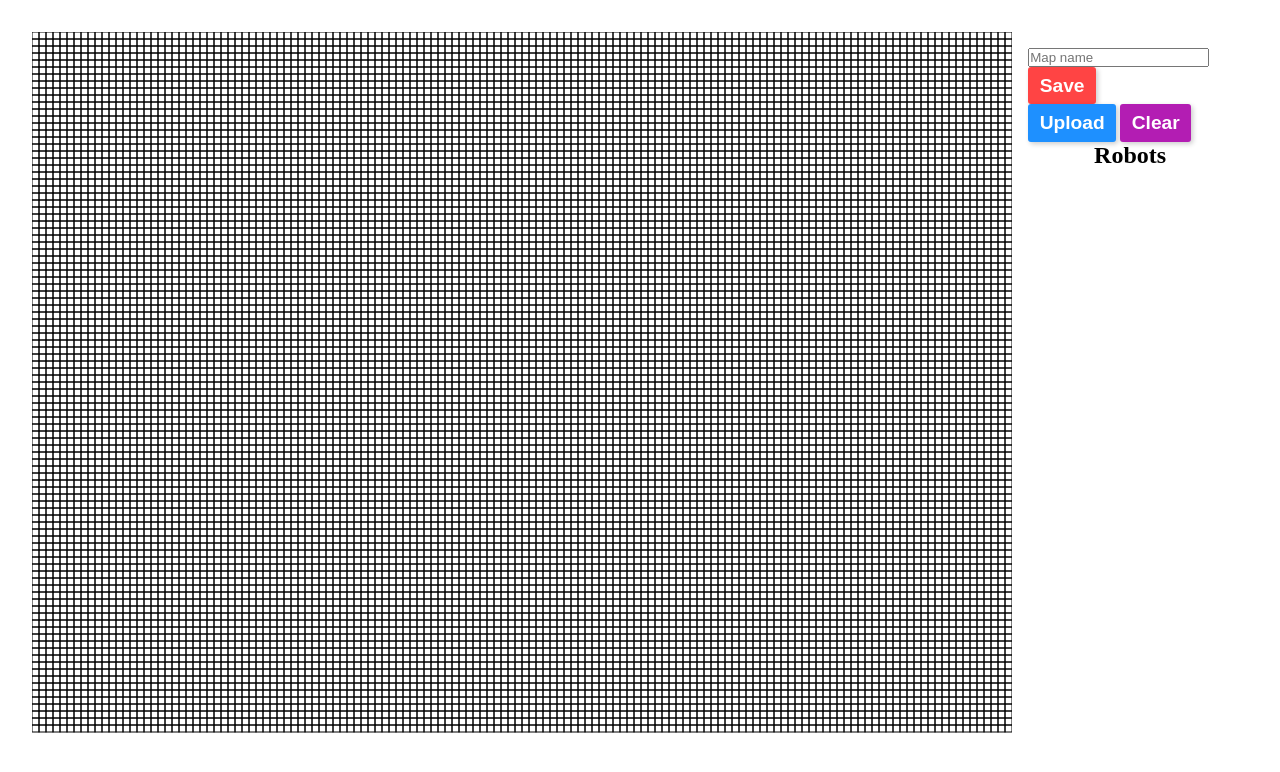
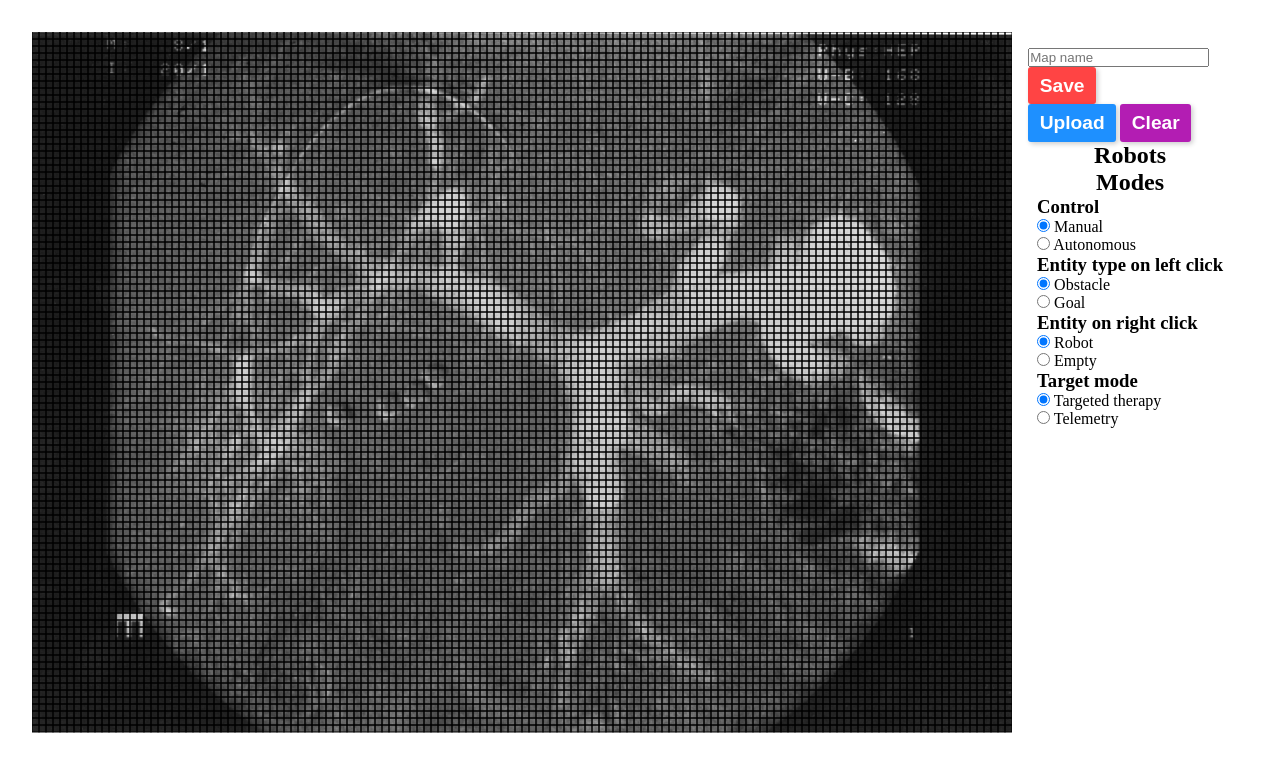
Before and after one commit to R4vio/NanobotProjectRobots, a plain HTML site: page index.html in a window 1280 px wide. Drawn offline with Linux system fonts and the light colour scheme.

Commit message:
Added features

```diff
--- a/Cell.js
+++ b/Cell.js
@@ -34,6 +34,10 @@ export default class Cell {
 				this.c.fillStyle = '#ff4444';
 				this.c.fillRect(this.x * this.size, this.y * this.size, this.size, this.size);
 				break;
+			case 'goal':
+				this.c.fillStyle = '#00ff00';
+				this.c.fillRect(this.x * this.size, this.y * this.size, this.size, this.size);
+				break;
 			default:
 				break;
 		}
--- a/controls.js
+++ b/controls.js
@@ -1,7 +1,7 @@
-function checkKey(e) {
-
+export function checkKey(e) {
     if (e.keyCode == '38') {
         // up arrow
+        console.log('test')
     }
     else if (e.keyCode == '40') {
         // down arrow
--- a/index.html
+++ b/index.html
@@ -19,11 +19,57 @@
 				</form>
 				<button id="upload-btn" class="btn upload">Upload</button>
 				<button id="clear-btn" class="btn clear">Clear</button>
-
 			</div>
 			<ul id="saved-items"></ul>
 			<h2>Robots</h2>
 			<ul id="robots"></ul>
+
+			<h2>Modes</h2>
+			<div class="radios">
+				<!-- handling/steering -->
+				<h3>Control</h3>
+				<div>
+					<input type="radio" name="handling" checked id="manual-handling" />
+					<label for="">Manual</label>
+				</div>
+				<div>
+					<input type="radio" name="handling" id="autonomous-handling" />
+					<label for="">Autonomous</label>
+				</div>
+
+				<!-- entity type -->
+				<h3>Entity type on left click</h3>
+				<div>
+					<input type="radio" name="entity" checked id="obstacle-entity" />
+					<label for="">Obstacle</label>
+				</div>
+
+				<div>
+					<input type="radio" name="entity" id="goal-entity" />
+					<label for="">Goal</label>
+				</div>
+
+				<h3>Entity on right click</h3>
+				<div>
+					<input type="radio" name="right-entity" checked id="robot-entity" />
+					<label for="">Robot</label>
+				</div>
+				<div>
+					<input type="radio" name="right-entity" id="empty-entity" />
+					<label for="">Empty</label>
+				</div>
+
+				<!-- target mode -->
+				<h3>Target mode</h3>
+				<div>
+					<input type="radio" name="target" checked id="target-therapy" />
+					<label for="">Targeted therapy</label>
+				</div>
+				<div>
+					<input type="radio" name="target" id="target-telemetry" />
+					<label for="">Telemetry</label>
+				</div>
+			</div>
 		</div>
 	</body>
 </html>
--- a/main.js
+++ b/main.js
@@ -1,5 +1,6 @@
 import Cell from "./Cell.js";
 import { ArrinArr, getObstacleMaps, getMouseCoords, popValue, duplicate, move, IndexArrinArr} from "./globalFunctions.js";
+import {checkKey} from './controls.js'
 
 const canvas = document.createElement("canvas");
 const canvasContainer = document.querySelector(".canvas-container");
@@ -25,9 +26,13 @@ let interval;
 let cells = [];
 let allPositions = [];
 let allRobots = [];
+let allGoals = [];
 let paths = [];
+let bgImage;
 function setup() {
-	grid = new PF.Grid(rows, columns)
+	bgImage = new Image(1, 1);
+	bgImage.src = './garbage.jpg';
+	grid = new PF.Grid(columns, rows)
 	cells = [];
 	paths = [];
 	allPositions = [];
@@ -43,27 +48,37 @@ function setup() {
 }
 
 setup();
-let goal = [2,2]
+let goal = [2,2];
+let autonomousBots = false;
 function animate() {
-	pathfollow();
+
+	if(autonomousBots){
+		if (allGoals.length > 0){
+			goal = allGoals[0]
+			pathfollow(TherapyMode);
+		}
+	}
 	c.clearRect(0, 0, canvas.width, canvas.height);
+	c.drawImage(bgImage, 0, 0, cellSize * columns, cellSize * rows,);
 	cells.forEach((cell, i) => {
 		cell.draw();
 	});
 
 }
-function pathfollow(){
+function pathfollow(targetMode){
 	for (let i = 0; i < allRobots.length; i++) {
 		let robot = allRobots[i];
 		let x = robot[0]
 		let y = robot[1]
-		let path = finder.findPath(x, y, goal[0], goal[1], grid.clone())
+		goal = allGoals[i%allGoals.length]
+		console.log(grid.clone())
+		let path = finder.findPath(x, y, goal[0], goal[1], grid.clone());
 		let pathmove;
-		path.length > 1 ? pathmove = path[1] : pathmove = path[0]
-		cells[x*rows + y].changeType('empty')
-		allRobots = move(robot, rows, columns, allPositions, allRobots, {dx: pathmove[0]-x , dy: pathmove[1]-y} )
-		robot = allRobots[i]
-		cells[robot[0]*rows + robot[1]].changeType('robot')
+		path.length > 1 ? pathmove = path[1] : pathmove = path[0];
+		cells[x*rows + y].changeType('empty');
+		allRobots = move(robot, rows, columns, allPositions, allRobots, {dx: pathmove[0]-x , dy: pathmove[1]-y} );
+		robot = allRobots[i];
+		cells[robot[0]*rows + robot[1]].changeType('robot');
 		updateRobotList();
 	}
 }
@@ -151,7 +166,9 @@ function loadMap(map) {
 		allPositions.push([x, y]);
 	}
 }
-
+let ObstacleMode = true;
+let TherapyMode = true;
+let RobotMode = true;
 window.addEventListener("click", (e) => {
 	let clickPosition = { x: e.clientX - 32, y: e.clientY - 32 };
 	if (
@@ -162,6 +179,7 @@ window.addEventListener("click", (e) => {
 	) {
 		let xy = [Math.floor(clickPosition.x / cellSize), Math.floor(clickPosition.y / cellSize)];
 		let [x, y] = [xy[0], xy[1]];
+		if (ObstacleMode){
 			if (!ArrinArr(allPositions, xy)) {
 				cells[x * rows + y].changeType("obstacle");
 				grid.setWalkableAt(x, y, false)
@@ -169,19 +187,45 @@ window.addEventListener("click", (e) => {
 				allPositions.push(xy);
 				updateRobotList();
 			}
+		}else{
+			// goals
+			if (!ArrinArr(allGoals, xy)) {
+				if(TherapyMode){
+					if (allGoals.length > 0){
+						let xytemp = allGoals[0]
+						cells[xytemp[0] * rows + xytemp[1]].changeType("empty");
+					}
+					allGoals = [xy]
+				} else{
+					allGoals.push(xy);
+				}
+				cells[x * rows + y].changeType("goal");
+				grid.setWalkableAt(x, y, true)
+				allRobots = popValue(allRobots, [x, y]);
+				allPositions = popValue(allPositions, [x, y])
+				updateRobotList();
+			}
+		}
+
 	}
 });
 
 window.oncontextmenu = (e) => {
 	e.preventDefault();
-
 	let [x, y] = getMouseCoords(e, cellSize, columns, rows);
+	if(RobotMode){
 		if (!ArrinArr(allRobots, [x, y])) {
 			cells[x * rows + y].changeType("robot");
 			grid.setWalkableAt(x, y, true)
 			allPositions = popValue(allPositions, [x, y]);
 			allRobots.push([x, y]);
 		}
+	} else{
+		cells[x * rows + y].changeType("empty");
+		grid.setWalkableAt(x, y, true)
+		allPositions = popValue(allPositions, [x, y]);
+	}
+
 	updateRobotList();
 	console.log(allRobots)
 };
@@ -195,7 +239,8 @@ function updateRobotList() {
 	});
 }
 
-window.addEventListener("keypress", (e) => {
+window.addEventListener("keydown", (e) => {
+	checkKey(e)
 	let index = IndexArrinArr(allRobots, currentbot)
 	if (index != -1){
 		cells[currentbot[0]*rows + currentbot[1]].changeType('empty')
@@ -221,4 +266,46 @@ window.addEventListener("keypress", (e) => {
 	}
 });
 
+const manualHandling = document.getElementById('manual-handling');
+manualHandling.addEventListener('change',e => {
+	autonomousBots = false;
+    // console.log(e.target.checked);
+})
+const autonomousHandling = document.getElementById('autonomous-handling');
+autonomousHandling.addEventListener('change',e => {
+	autonomousBots = true;
+
+})
+const obstacleEntity = document.getElementById('obstacle-entity');
+obstacleEntity.addEventListener('change', e => {
+	ObstacleMode = true;
+})
+const goalEntity = document.getElementById('goal-entity');
+goalEntity.addEventListener('change', e => {
+	ObstacleMode = false;
+})
+const emptyEntity = document.getElementById('empty-entity');
+emptyEntity.addEventListener('change', e => {
+	RobotMode = false;
+})
+const robotEntity = document.getElementById('robot-entity');
+robotEntity.addEventListener('change', e => {
+	RobotMode = true;
+})
+const targetTherapy = document.getElementById('target-therapy');
+targetTherapy.addEventListener('change', e => {
+	TherapyMode = true;
+	//loop over allGoals
+	for(let i = 0; i < allGoals.length; i++){
+		let xtemp = allGoals[i][0]
+		let ytemp = allGoals[i][1]
+		cells[xtemp * rows + ytemp].changeType("empty");
+	}
+	allGoals = []
+})
+const targetTelemetry = document.getElementById('target-telemetry');
+targetTelemetry.addEventListener('change', e => {
+	TherapyMode = false;
+})
+
 document.querySelector(".canvas-container").appendChild(canvas);
--- a/styles.css
+++ b/styles.css
@@ -10,21 +10,29 @@ body {
     width: 100vw;
     overflow: hidden;
     display: flex;
-    /* flex-direction: column; */
     padding: 32px;
+
 }
 
 .canvas-container {
-    /* margin: 1em; */
     height: 100%;
     width: 100%;
 
 }
+.radios {
+display: flex;
+flex-direction: column;
+}
+/* .radios input:checked + label {
+    color: #00ff2a;
+} */
+
 .legend {
     display: flex;
     flex-direction: column;
     align-items: center;
     padding: 1em;
+
 }
 /* list */
 #saved-items {
@@ -40,6 +48,10 @@ body {
     color: white;
 }
 /* list item */
+#robots {
+    overflow-y: auto;
+    max-height: 40vh;
+}
 #robots li {
     cursor: pointer;
     padding: .4em .6em;
```
Also changed, not shown: garbage.jpg (added). Lines whose indentation alone changed are shown as unchanged.
